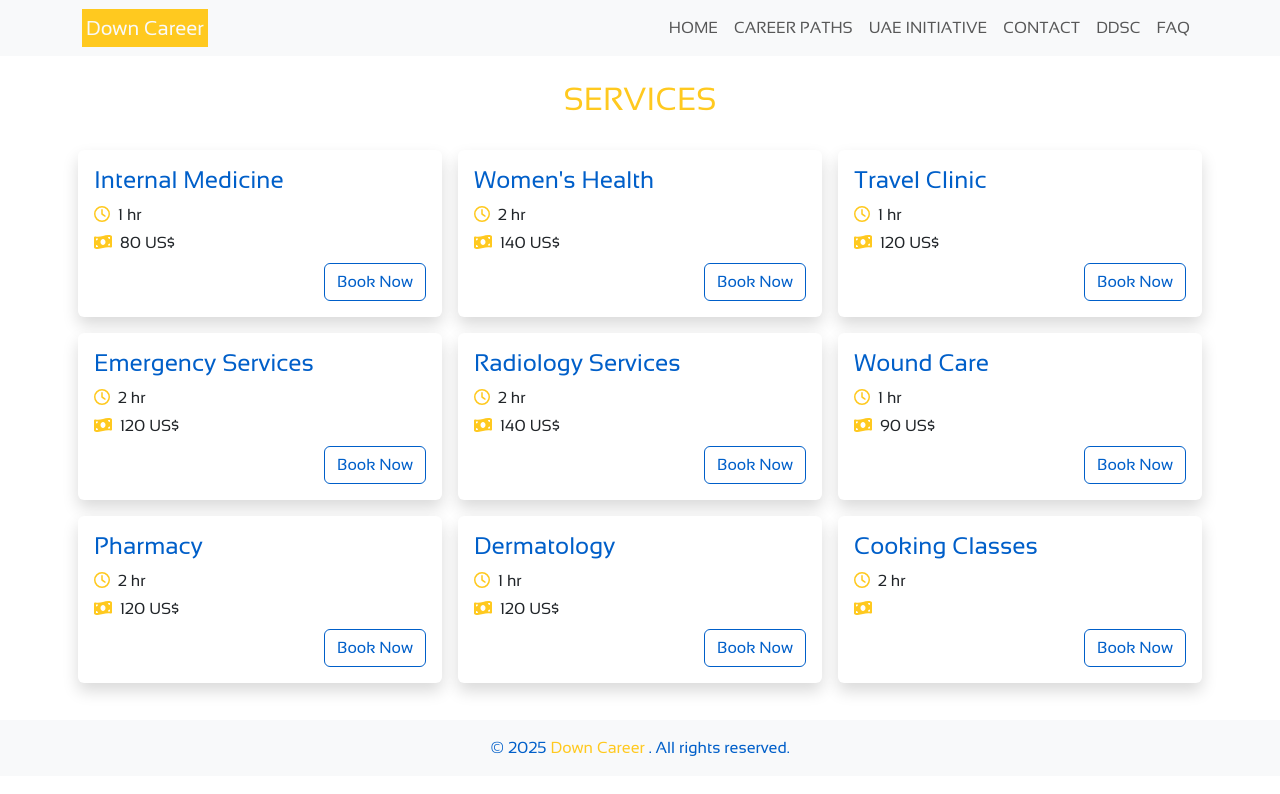
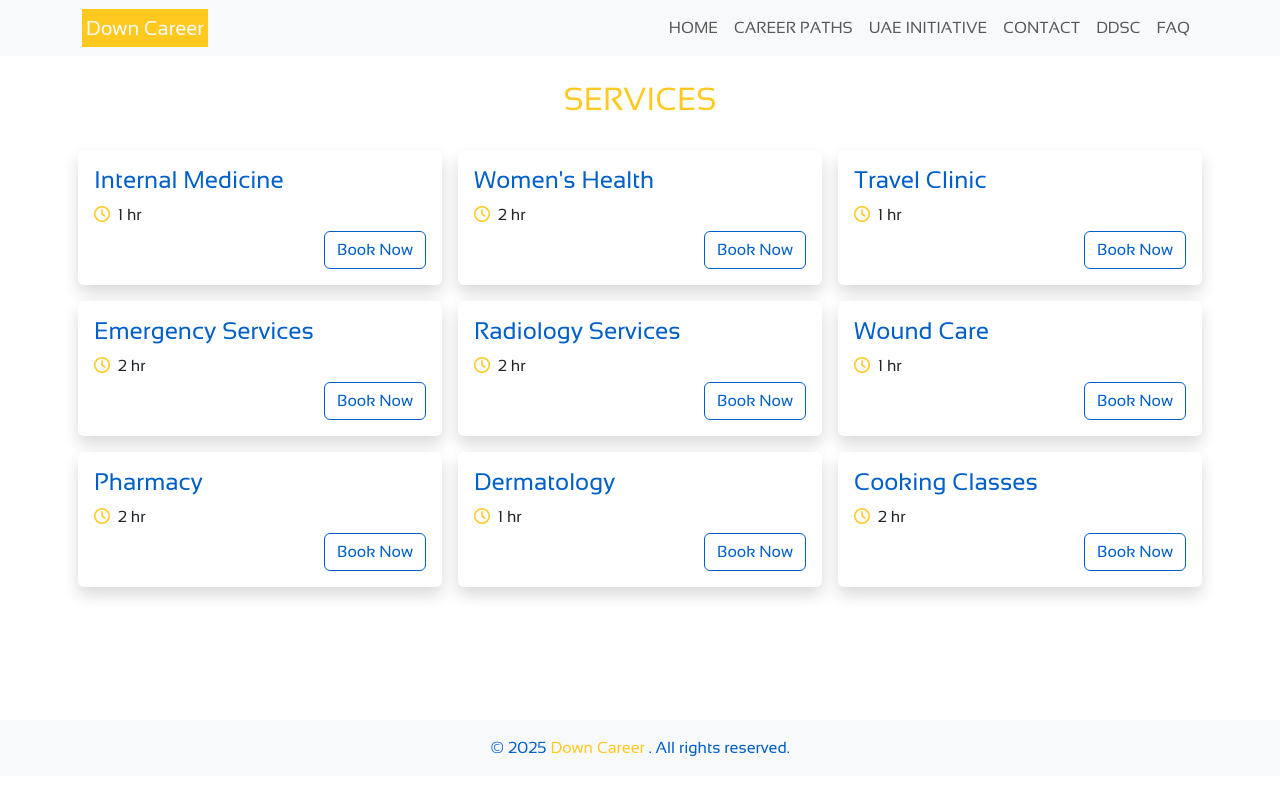
Before and after one commit to js13creations/down-center, a React (Vite) app: page /down-center/ddsc in a window 1280 px wide. Shown: the top 794 px of the page. Built offline with nearby package versions, Linux system fonts and the light colour scheme.

Commit message:
delete price from services add env variables read from env variables

```diff
--- a/src/components/serviceCard.jsx
+++ b/src/components/serviceCard.jsx
@@ -18,13 +18,7 @@ const ServiceCard = ({ service }) => {
           <FontAwesomeIcon icon={faClock} className="me-2 color-main-yellow" />
           {service?.duration}
         </p>
-        <p className="card-text mb-2">
-          <FontAwesomeIcon
-            icon={faMoneyBillWave}
-            className="me-2 color-main-yellow"
-          />
-          {service?.priceEnglish}
-        </p>
+
         <div className="d-flex justify-content-end align-items-center">
           <button onClick={handleBookNow} className="btn book-now-button">
             Book Now
--- a/src/pages/ServiceDetails.jsx
+++ b/src/pages/ServiceDetails.jsx
@@ -36,8 +36,6 @@ function ServiceDetails() {
   };
 
   useEffect(() => {
-    const VITE_EMAILJS_SERVICE_ID = import.meta.env.VITE_EMAILJS_SERVICE_ID;
-    console.log("VITE_EMAILJS_SERVICE_ID ", VITE_EMAILJS_SERVICE_ID);
     Modal.setAppElement("#root");
   }, []);
 
@@ -260,12 +258,6 @@ function ServiceDetails() {
           <p>
             <strong>Duration:</strong> {service.duration}
           </p>
-          <p>
-            <strong>Price:</strong> {service.priceEnglish}
-          </p>
-          <p>
-            <strong>Arabic Price:</strong> {service.priceArabic}
-          </p>
         </div>
       </div>
       <div>
--- a/src/services/EmailSender.js
+++ b/src/services/EmailSender.js
@@ -1,24 +1,22 @@
 import emailjs from "@emailjs/browser";
 
 const sendEmail = async (emailData) => {
-  // J CRED
-  // const serviceId = "service_pitm5l7";
-  // const templateId = "template_yt8lf5k";
-  // const publicKey = "MG1IAQ2ty-Zb7CkmA";
+  const VITE_EMAILJS_SERVICE_ID = await import.meta.env.VITE_EMAILJS_SERVICE_ID;
+  const VITE_EMAILJS_TEMPLATE_ID = await import.meta.env
+    .VITE_EMAILJS_TEMPLATE_ID;
+  const VITE_EMAILJS_PUBLIC_KEY = await import.meta.env.VITE_EMAILJS_PUBLIC_KEY;
 
-  // THAER CRED
-  const serviceId = "service_m9z1r25";
-  const templateId = "template_0lk37d7";
-  const publicKey = "H6MA6_vRRWInlwKoR";
-
-  // const publicKey = "MG1IAQ2t";
-
+  console.log({
+    VITE_EMAILJS_SERVICE_ID,
+    VITE_EMAILJS_TEMPLATE_ID,
+    VITE_EMAILJS_PUBLIC_KEY,
+  });
   try {
     const response = await emailjs.send(
-      serviceId,
-      templateId,
+      VITE_EMAILJS_SERVICE_ID,
+      VITE_EMAILJS_TEMPLATE_ID,
       emailData,
-      { publicKey }
+      VITE_EMAILJS_PUBLIC_KEY
     );
 
     console.log("SUCCESS!", response.status, response.text);
@@ -39,7 +37,7 @@ const sendEmail = async (emailData) => {
 
 export const initEmailJS = () => {
   emailjs.init({
-    publicKey: "MG1IAQ2ty-Zb7CkmA",
+    publicKey: "13hYvJQNeeu5diz_Z",
   });
 };
 
```
Also changed, not shown: 2 other files (tests, documents, lock files or other folders).
